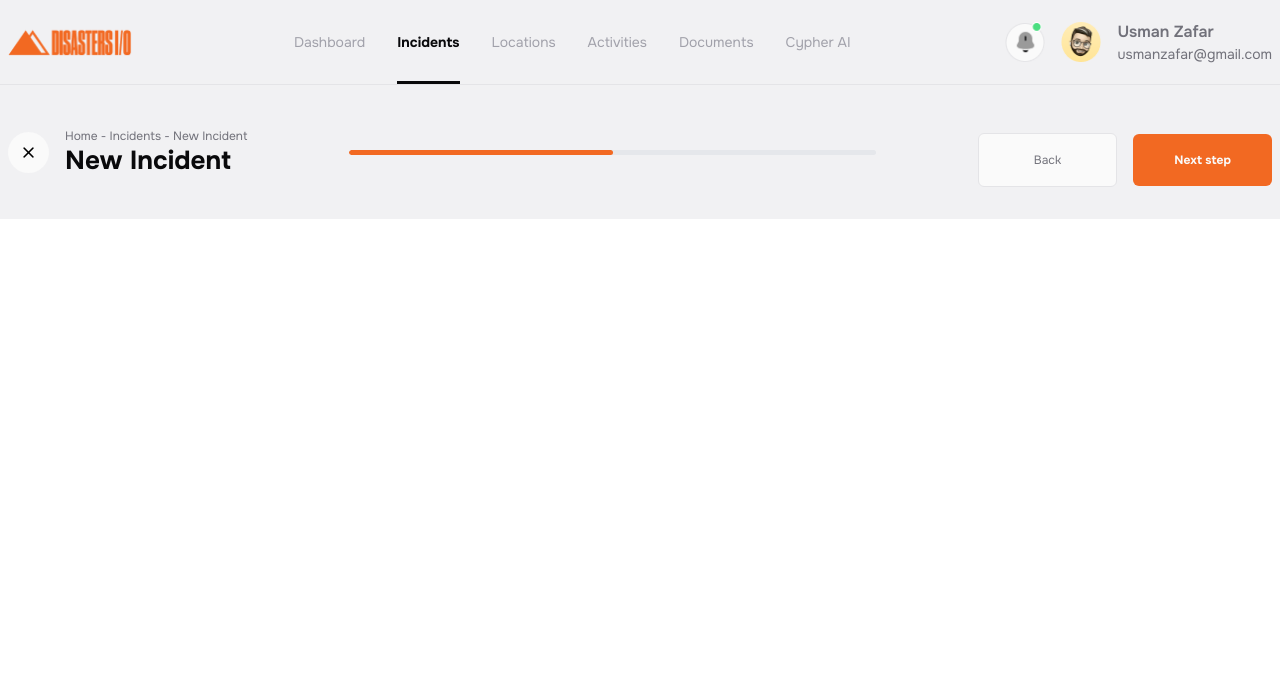
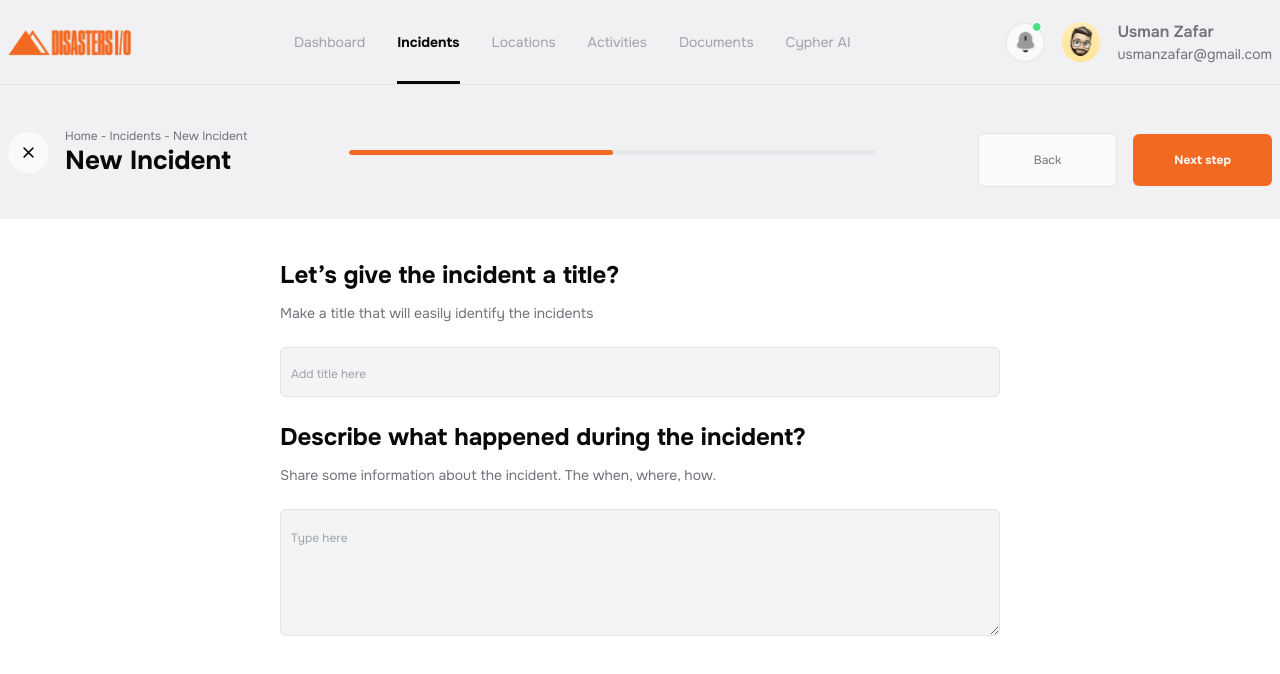
Before and after one commit to AdalOnShow/disasters-io, a React (Vite) app: page /incidents/new-incident/step-2 in a window 1280 px wide. Shown: the top 674 px of the page. Built offline with nearby package versions, Linux system fonts and the light colour scheme.

Commit message:
ready incident step-2 page

```diff
--- a/src/components/incidents/Step-2.jsx
+++ b/src/components/incidents/Step-2.jsx
@@ -6,6 +6,19 @@ const Step2 = () => {
             <IncidentsHeading firstBtnLink="/incidents/new-incident/step-1" lastBtnLink="/incidents/new-incident/step-3" lastBtnName="Next step" steepBar={
                 <div
                     className="flex h-full items-center justify-center overflow-hidden break-all rounded-full bg-primary w-[50%]" />} />
+
+            <div className="container mx-auto max-w-[752px] pt-10 px-4">
+                <div>
+                    <h1 className="font-bold text-xl md:text-2xl text-black pb-3">Let’s give the incident a title?</h1>
+                    <p className="text-xs md:text-sm text-body pb-6">Make a title that will easily identify the incidents</p>
+                    <input type="text" placeholder="Add title here" className="h-[50px] bg-[#F4F4F5] w-full pl-2.5 rounded-md border border-secondary focus:outline-none placeholder:text-xs" />
+                </div>
+                <div className="pt-6">
+                    <h1 className="font-bold text-xl md:text-2xl text-black pb-3">Describe what happened during the incident?</h1>
+                    <p className="text-xs md:text-sm text-body pb-6">Share some information about the incident. The when, where, how. </p>
+                    <textarea placeholder="Type here" className="h-[127px] bg-[#F4F4F5] px-2.5 py-5 w-full pl-2.5 rounded-md border border-secondary focus:outline-none placeholder:text-xs"></textarea>
+                </div>
+            </div>
         </section>
     )
 }
```
